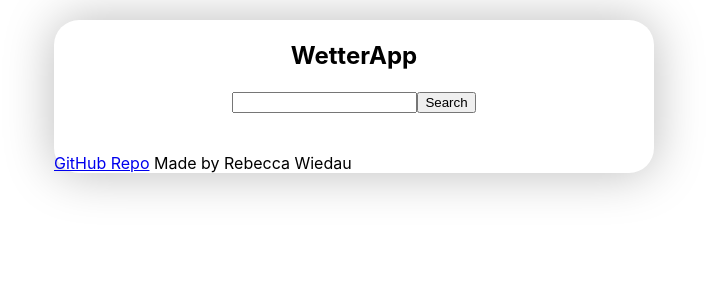
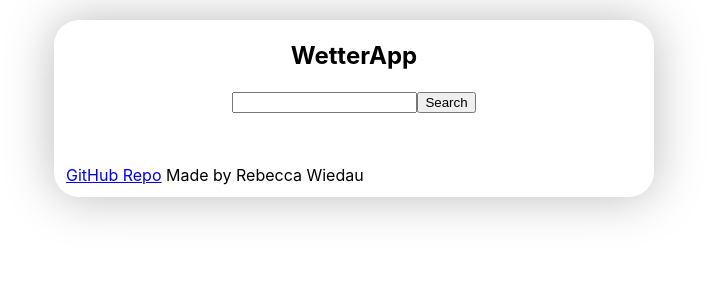
Before and after one commit to TheSmilycake/weather-app-project, a React (Create React App) app: page / in a window 1280 px wide. Shown: the top 300 px of the page, without its empty margins (286-993 px from the left). Built offline with nearby package versions, Linux system fonts and the light colour scheme.

Commit message:
Add padding to footer

```diff
--- a/src/App.css
+++ b/src/App.css
@@ -20,6 +20,9 @@ header {
     padding: 5px;
 }
 
+footer {
+    padding: 12px;
+}
 h1 {
     font-size: 1.5rem;
 }
```
